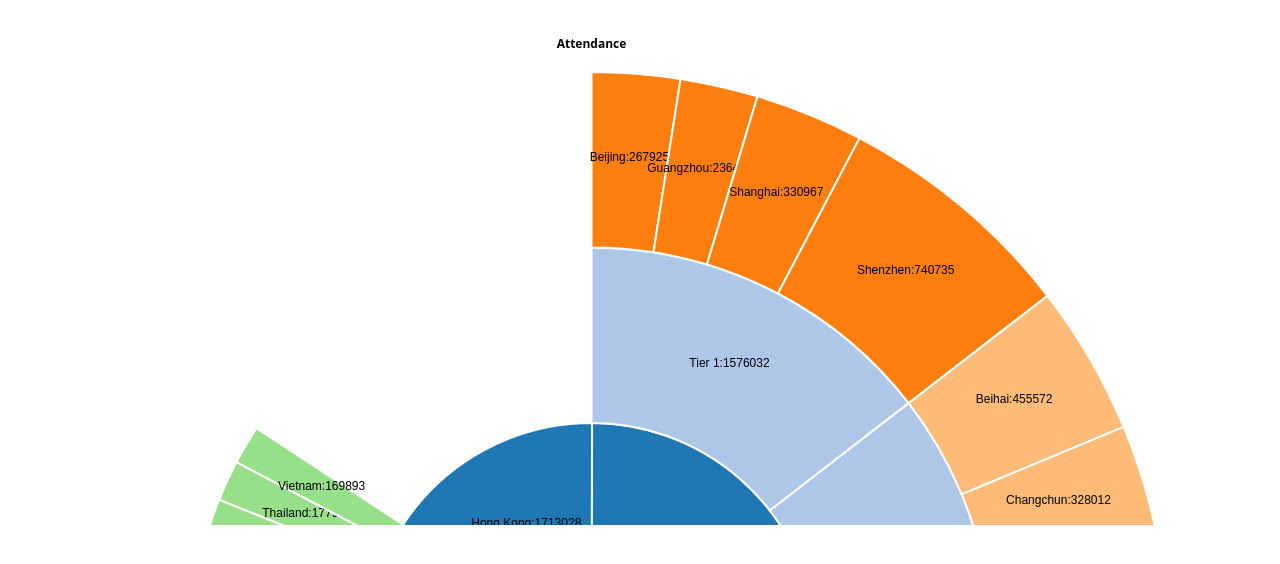
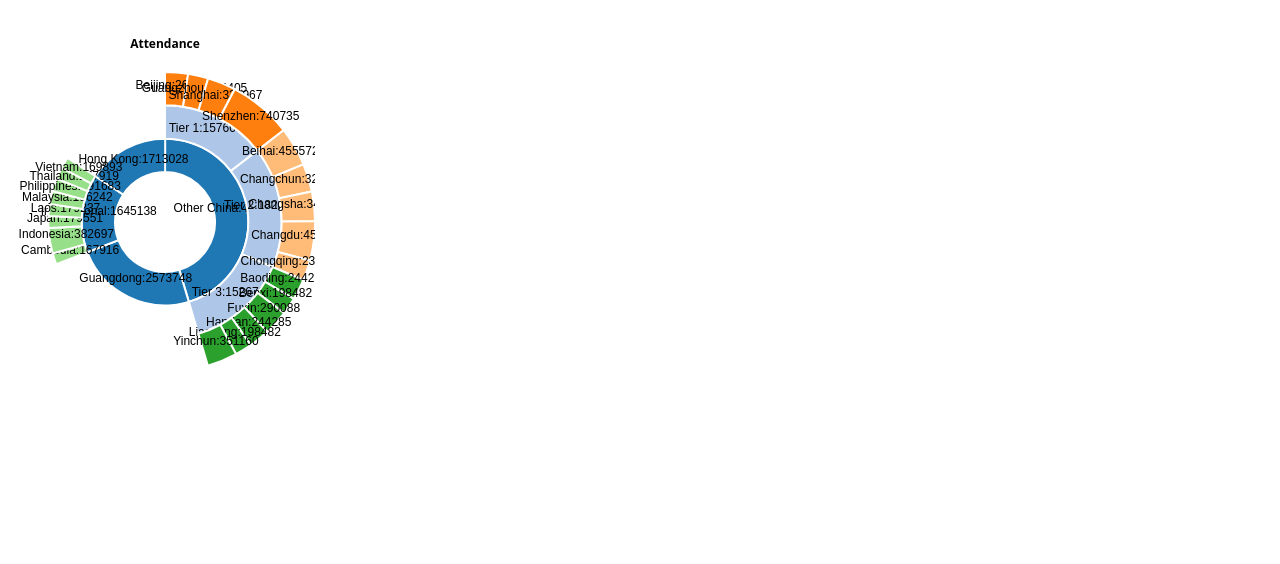
Before and after one commit to jaja999/almagest, a plain HTML site: page public/index.html in a window 1280 px wide. Drawn offline with nearby package versions, Linux system fonts and the light colour scheme.

Commit message:
fix sizes

```diff
--- a/public/index.html
+++ b/public/index.html
@@ -120,8 +120,8 @@
             }];
         var config = {
             containerId: "chartContainer",
-            width: 1153,
-            height: 453,
+            width: 300,
+            height: 300,
             data: sampleData,
             heading: {
                 text: "Attendance",
```
